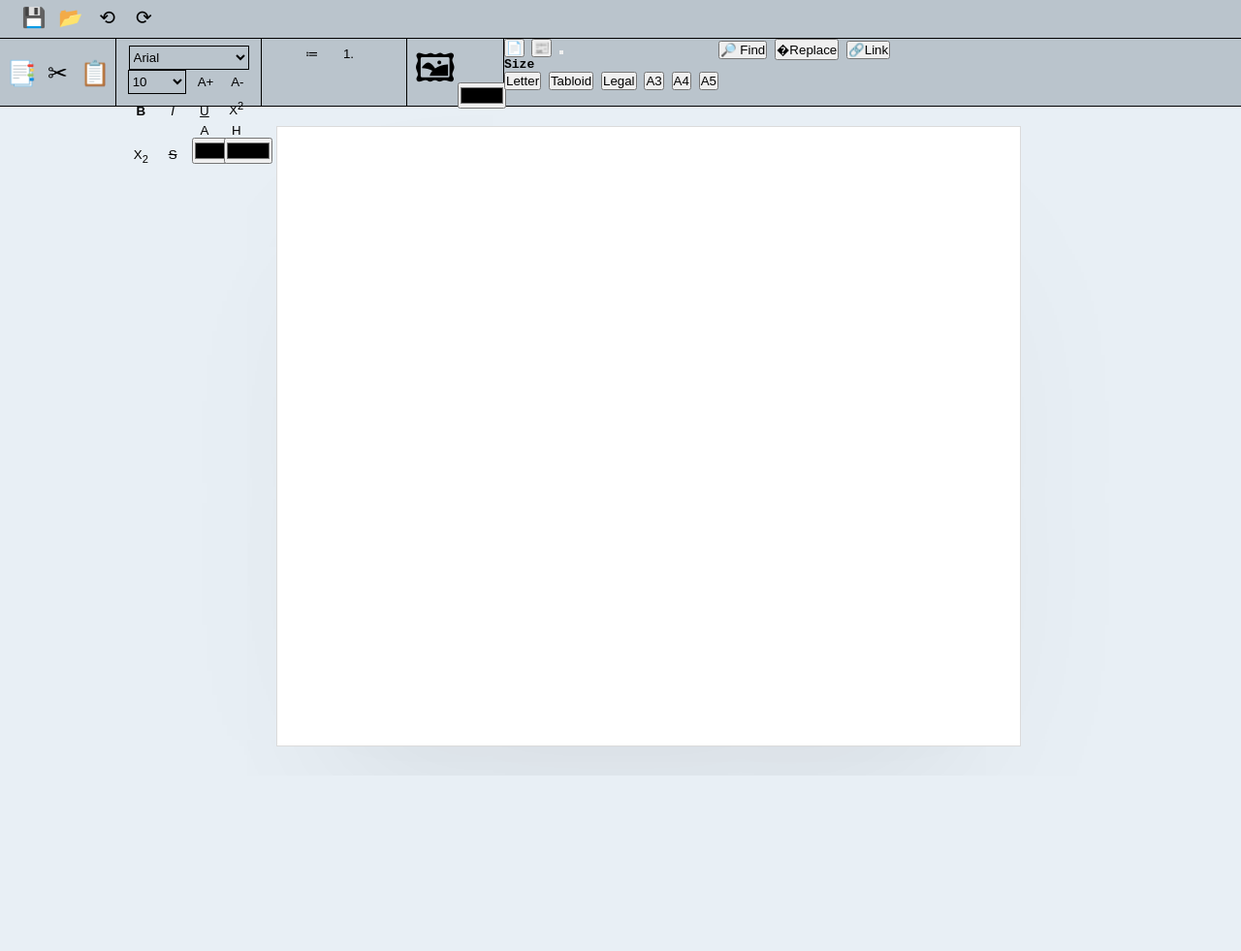
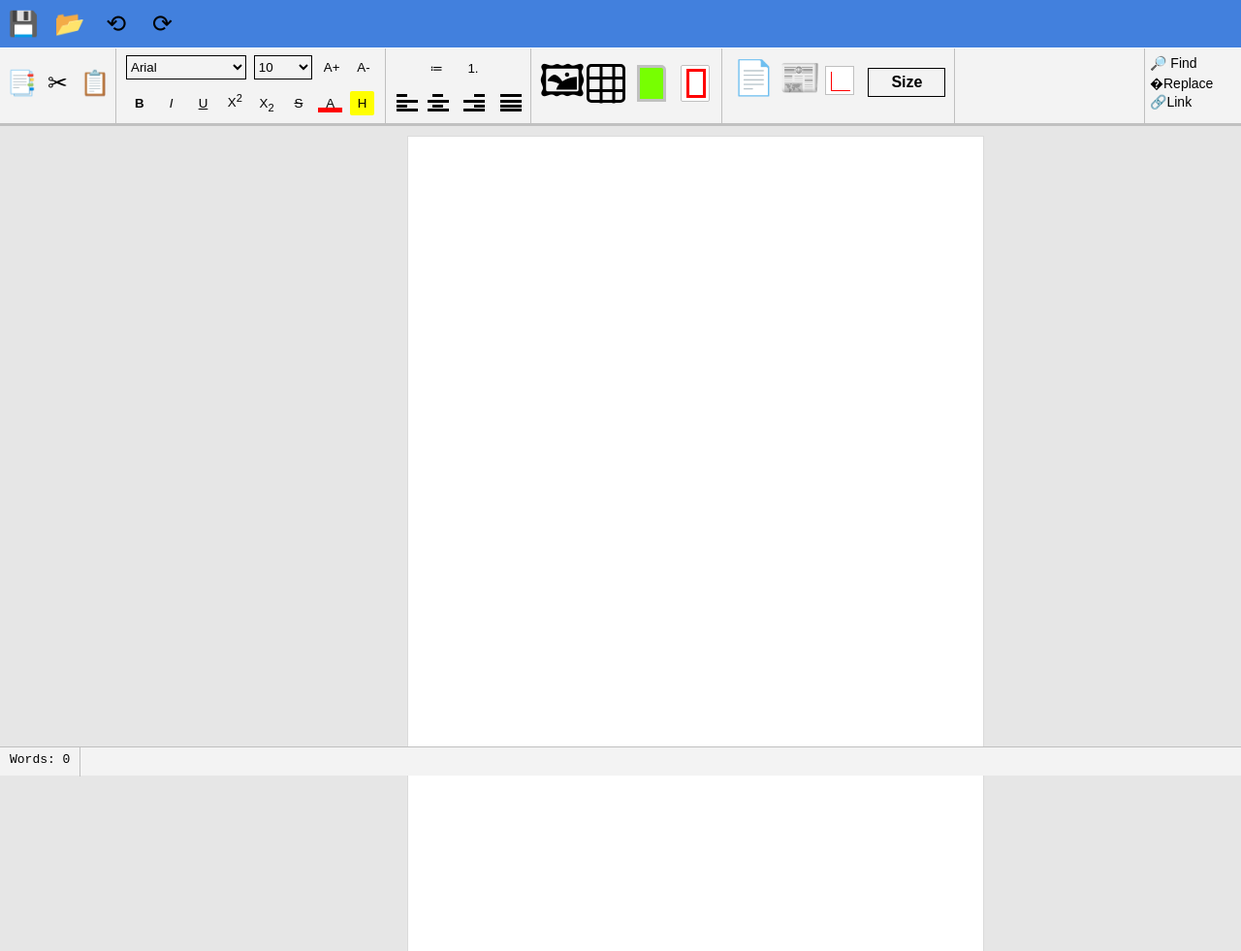
Before and after one commit to ravindrakarwasra/Word-Processor, a plain HTML site: page index.html in a window 1280 px wide. Shown: the whole page at 97% size. Before the commit the page ends 800 px from the top, so only its background shows below. Drawn offline with Linux system fonts and the light colour scheme.

Commit message:
Update style.css

```diff
--- a/style.css
+++ b/style.css
@@ -3,25 +3,38 @@
     padding: 0;
     box-sizing: border-box;
 }
+:root{
+    --color_1:#dbd8e3;
+    --color_2:#E6E6E6;
+    --color_3:#F3F3F3;
+    --color_4:#4280dd;
+
+}
 body{
-    background:#dbe6ef9f;
+    background:var(--color_2);
     font-family: monospace;
 }
+.highlight{
+    background-color: yellow;
+    color: black;
+}
+/*Heading bar*/
 #heading_bar{
-    height: 40px;
+    height: 50px;
     width: 100dvw;
-    background-color: #bac4cc;
+    background-color:var(--color_4) ;
     position: fixed;
     display: flex;
     text-transform: capitalize;
     z-index: 1;
-    border-bottom: 1px solid black;
+    padding: 4px;
+    border-bottom: 1px solid white;
 }
 #heading_bar h2{
-    border-right: 1px solid rgb(0, 0, 0);
     padding-right: 5px;
-    padding: 8px 10px;
+    padding: 4px 10px;
     height: 40px;
+    border-radius: 6px;
 }
 ul{
     list-style: none;
@@ -31,41 +44,42 @@ ul li{
     display:inline-block
 }
 .heding_list{
-    padding: 8px 10px;
-    margin-left: 10px;
-    margin-top: -5px;
+    align-items: center;
+    height: 50px;
 }
 .heding_list li button{
     padding: 0;
-    height: 30px;
-    width: 30px;
+    height: 40px;
+    width: 40px;
+
     background-color: transparent;
     border: none;
-    font-size: 20px;
-}
+    font-size: 25px;
 
 
+}
 #header_menu{
-    height: 70px;
+    height: 80px;
     width: 100dvw;
-    background-color: #bac4cc;
+    background-color: var(--color_3);
     position: fixed;
-    margin-top: 40px;
-    border-bottom: 1px solid black;
+    margin-top: 50px;
     z-index: 1;
+    color: white;
+    border-bottom: 3px solid #c0c0c0;
 }
 #box{
     float: left;
 }
+/*clip board*/
 .clipboard{
     width: 120px;
-    height: 70px;
+    height: 78px;
     position: relative;
    text-align: center;
    padding-top: 10px;
    justify-content: center;
-   border-right: 1px solid black;
-
+   border-right: 1px solid #c0c0c0;
 }
 .clipboard ul{
     list-style: none;
@@ -73,13 +87,8 @@ ul li{
 .clipboard ul li{
     display: inline-block;
 }
-#save,#open{
-    height: 30px;
-    width: 30px;
-    padding:none;
-    font-size: 20px;
-    border-radius: 6px;
-    border: none;
+.clipboard ul li button{
+
 
 }
 .but{
@@ -90,21 +99,12 @@ ul li{
     border: none;
     background-color: transparent;
 }
-.clipboard h4{
-    color: white;
-    padding-top: 6px;
-}
-
 .font_area{
-    height: 70px;
-    width: 150px;
-    border-right: 1px solid black;
+    height: 78px;
+    width: auto;
+    border-right: 1px solid #c0c0c0;
     padding: 7px 10px;
     text-align: center;
-}
-.font_area h4{
-    color: white;
-    padding-top: 6px;
 }
 .font_area .font_style{
     list-style-type: none;
@@ -119,46 +119,59 @@ ul li{
     background-color: transparent;
     border: none;
     border-radius: 4px;
+
 }
 .drop{
     height: 25px;
     border: none;
     border-radius: 4px;
 }
+.drop option{
+    background-color: var(--color_3);
+    border:none;
+    border-radius: 0px;
+}
 #ffamily{
     width: 124px;
     background-color: transparent;
-    border: 1px solid black;
+    border: 1px solid rgb(0, 0, 0);
     border-radius: 0px;
 }
 #fsize{
     width: 60px;
     background-color: transparent;
-    border: 1px solid black;
+    border: 1px solid rgb(0, 0, 0);
     border-radius: 0px;
 }
 .f_second{
-    margin-top: 3px;
+    margin-top: 10px;
 }
-
+.adv-option-button{
+    width: 15px;
+    height: 15px;
+    border: none;
+    display: none;
+}
+#f_col_button::after{
+    content: " ";
+    display: block;
+    height: 5px;
+    width: 100%;
+    background-color: red;
+    margin-top: -3px;
+}
+#highlighter{
+    background-color: yellow;
+    color: black;
+    border-radius: 2px;
+}
 .f_area{
     width: 150px;
-
 }
-.f_third button{
-    height: 25px;
-    width: 30px;
-    background-color: transparent;
-    margin-top: 2px;
-
-}
-
-
-
 .paragraph{
-    height: 70px;
+    height: 78px;
     width:150px ;
-    border-right: 1px solid black;
+    border-right: 1px solid #c0c0c0;
     text-align: center;
 }
 .paragraph ul{
@@ -174,91 +187,375 @@ ul li{
     border: none;
     background-color: transparent;
 }
+.paragraph .li_1{
+    margin-top: 5px;
+}
 .paragraph .li_2{
-    margin-top: 4px;
+    margin-top: 7px;
+}
+.left{
+    height: 22px;
+    width: 25px;
+    margin-left: 6px;
+    background-color: transparent;
+}
+.left::after{
+    content: '    ';
+    height: 7.5px;
+    width: 11px;
+    margin-top: 1px;
+    margin-left: -11px;
+    border-top: 3px solid rgb(0, 0, 0);
+    border-bottom: 3px solid rgb(0, 0, 0);
+    background:transparent;
+    position: absolute;
+}
+.left::before{
+    content: " ";
+    position: absolute;
+    height: 6px;
+    width: 22px;
+    background-color:transparent;
+    margin-top: 7px;
+    margin-left: -11px;
+    border-top: 3px solid rgb(0, 0, 0);
+    border-bottom: 3px solid rgb(0, 0, 0);
+}
+.centre{
+    height: 22px;
+    width: 25px;
+    background-color:transparent;
+}
+.centre::after{
+    content: '    ';
+    height: 7.5px;
+    width: 11px;
+    margin-top: 1px;
+    margin-left: -5.5px;
+    border-top: 3px solid rgb(0, 0, 0);
+    border-bottom: 3px solid rgb(0, 0, 0);
+    background:transparent;
+    position: absolute;
+}
+.centre::before{
+    content: " ";
+    position: absolute;
+    height: 6px;
+    width: 22px;
+    background-color:transparent;
+    margin-top: 7px;
+    margin-left: -11px;
+    border-top: 3px solid rgb(0, 0, 0);
+    border-bottom: 3px solid rgb(0,0,0);
+}
+.right{
+    height: 22px;
+    width: 25px;
+    background-color:transparent;
+}
+.right::after{
+    content: '    ';
+    height: 7.5px;
+    width: 11px;
+    margin-top: 1px;
+    margin-left: 0px;
+    border-top: 3px solid rgb(0, 0, 0);
+    border-bottom: 3px solid rgb(0, 0, 0);
+    background:transparent;
+    position: absolute;
+}
+.right::before{
+    content: " ";
+    position: absolute;
+    height: 6px;
+    width: 22px;
+    background-color:transparent;
+    margin-top: 7px;
+    margin-left: -11px;
+    border-top: 3px solid rgb(0, 0, 0);
+    border-bottom: 3px solid rgb(0, 0, 0);
+}
+.just{
+    height: 22px;
+    width: 25px;
+    background-color: transparent;
+}
+.just::after{
+    content: '    ';
+    height: 7.5px;
+    width: 22px;
+    margin-top: 1px;
+    margin-left: -11px;
+    border-top: 3px solid rgb(0, 0, 0);
+    border-bottom: 3px solid rgb(0, 0, 0);
+    background:transparent;
+    position: absolute;
+}
+.just::before{
+    content: " ";
+    position: absolute;
+    height: 6px;
+    width: 22px;
+    background-color:transparent;
+    margin-top: 7px;
+    margin-left: -11px;
+    border-top: 3px solid rgb(0, 0, 0);
+    border-bottom: 3px solid rgb(0, 0, 0);
 }
 
-.paragraph .adv-option-button{
-    width: 15px;
-    height: 15px;
-    border: none;
 
-
-}
-.save{
-    height: 100px;
-    width: 120px;
-    border-right: 1px solid black;
-    text-align: center;
-    padding: 10px 10px;
-}
-.save h4{
-    color: white;
-    padding-top: 16px;
-}
-.save ul{
-    list-style: none;
-}
-.save ul li{
-    display: inline-block;
-}
 .insert{
-    height: 70px;
-    width: 100px;
-    border-right: 1px solid black;
+    height: 78px;
+    width: auto;
+    border-right: 1px solid #c0c0c0;
     padding: 1px 7px;
     display: flex;
 }
-
 .insert button{
     height: 40px;
     width: 40px;
     background: transparent;
     border: none;
     font-size: 40px;
-
+    color: white;
 }
-
 table {
     border-collapse: collapse;
   }
-
-  th, td {
+th, td {
     border: 1px solid #ccc;
     padding: 10px;
     height: 40px;
     width: 80px;
-  }
+}
 img{
     height: auto;
     width: auto;
     max-width: 50dvw;
     max-height: 50dvh;
+    color: black;
+}
+#upload{
+    font-size: 45px;
+    color: black;
 }
 #insertTableButton{
-    padding-top: 13px;
-    margin-left: 5px;
+    margin-top: 15px;
+    margin-left: 10px;
+    border: 3px solid rgb(0, 0, 0);
+    border-radius: 5px;
+
+
 }
-#insertTableButton img{
+.table{
+    height: 35px;
+    width: 35px;
+
+}
+.table::after{
+    content: " ";
+    position: absolute;
+    height: 10px;
+    width: 38px;
+    border-top: 3px solid rgb(0, 0, 0);
+    border-bottom: 3px solid rgb(0, 0, 0);
+    margin-left: -19px;
+    margin-top: 10px;
+}
+.table::before{
+    content: " ";
+    position: absolute;
+    height: 10px;
+    width: 39px;
+    border-top: 3px solid rgb(0, 0, 0);
+    border-bottom: 3px solid rgb(0, 0, 0);
+    margin-left: -19px;
+    margin-top: 9.5px;
+    z-index: 99;
+    transform: rotate(-90deg);
+}
+
+
+.pageco{
+    height: 38px;
+    width:30px;
+    background-color: rgb(119, 255, 1);
+    border-top-right-radius: 5px;
+    border:3px solid #c0c0c0;
+    margin-top: 11px;
+}
+.pageBorder{
     height: 40px;
     width: 40px;
-    border-radius: 10px;
+    padding: 5px;
+    margin-top: 11px;
+    margin-left: 6px;
+
+}
+.pagein{
+    height: 38px;
+    width: 30px;
+    padding: 3px 5px;
+    border-radius: 2px;
+    border: 1px solid #c0c0c0;
+    background-color: #fff;
+}
+.colorChange{
+    height: 40px;
+    width: 40px;
+    padding: 5px 5px;
+    padding-left: 6px;
+    margin-left: 6px;
+    border-radius: 6px;
+}
+#colorButton{
+    height: 30px;
+    width: 50px;
+    font-size: 12px;
+    background-color: transparent;
+    border: none;
+    color: white;
+}
+#colorInput{
+    display: none;
+}
+#addBorderButton{
+    height: 30px;
+    width: 20px;
+    background-color: transparent;
+    border: 3px solid rgb(255, 0, 0);
+}
+
+
+
+.orientation{
+    width: 240px;
+    height: 78px;
+    border-right: 1px solid #c0c0c0;
+    padding: 10px 10px;
+}
+.orientation button{
+    height: 40px;
+    width: 40px;
+    font-size: 35px;
+    background-color: transparent;
+    border: none;
+}
+#size-menu {
+    background-color: var(--color_3);
+    height: 30px;
+    width: 40px;
+    list-style-type: none;
+    margin-left: 140px;
+    margin-top: -30px;
+    padding:0;
+    display: flex;
+    font-family: sans-serif;
+    text-align: center;
+}
+#size-menu li {
+    position: relative;
+}
+#size-menu h4{
+    display: block;
+    margin-top:0px;
+    height: 30px;
+    width: 80px;
+    padding-top: 5px;
+    border: 1px solid rgb(0, 0, 0);
+    color: #000000;
+    text-decoration: none;
+}
+
+
+#size-menu ul {
+    position: absolute;
+    top: 100%;
+    left: 0;
+    background-color: var(--color_4);
+    list-style-type: none;
+    margin: 0;
+    padding: 0;
+    display: none;
+}
+
+
+#size-menu ul li {
+    display: block;
+}
+
+
+#size-menu ul button {
+    width: 80px;
+    padding: 5px 10px;
+    font-size: 14px;
+    background-color: transparent;
+    color: white;
+}
+
+
+#size-menu li:hover > ul {
+    display: block;
+}
+#mar_btn{
+    background-color: white;
+    height: 30px;
+    width: 30px;
+    padding: 5px;
+    border: 5px;
+    border: 1px solid #c0c0c0;
+}
+.margin{
+    height: 20px;
+      width: 20px;
+      border-left: 1px solid red;
+      border-bottom: 1px solid red;
+}
+.find_text{
+    height: 78px;
+    width: 100px;
+    float: right;
+    border-left: 1px solid #c0c0c0;
+    color: black;
+    padding: 5px 5px;
+}
+.find_text button{
+    text-align: left;
+    background-color: transparent;
+    height: 20px;
+    width: 70px;
+    font-size: 14px;
+    border: transparent;
+    transition: .7s ease;
+}
+.find_text button:hover{
+    background-color: #c0c0c0;
+
 }
 #textArea{
     position: absolute;
-    width: 60dvw;
-    min-height: 80dvh;
-    margin: auto 285px;
-    margin-bottom: 20px;
-    margin-top: 130px;
+    width:595px;
+    min-height: 842px;
+    margin: auto 420px;
+    margin-top: 140px;
     padding: 80px 80px;
     background-color: white;
     border: solid 1px rgb(219, 219, 219);
-    box-shadow:
-  0 -3.6px 5.1px -65px rgba(0, 0, 0, 0.022),
-  0 -4.8px 12.2px -65px rgba(0, 0, 0, 0.027),
-  0 -2.7px 23px -65px rgba(0, 0, 0, 0.031),
-  0 5.1px 41.1px -65px rgba(0, 0, 0, 0.039),
-  0 24.4px 76.9px -65px rgba(0, 0, 0, 0.056),
-  0 79px 184px -65px rgba(0, 0, 0, 0.1);
 }
+#foot{
+    height: 30px;
+    width: 100%;
+    background-color:var(--color_3);
+    position: fixed;
+    top: 100%;
+    transform: translate(-0%,-100%);
+    z-index: 99;
+    border-top:1px solid #c0c0c0;
+}
+.w-counter{
+    float: left;
+    height: 30px;
+    padding: 5px 10px;
+    width: auto;
+    border-right: 1px solid #c0c0c0;
+}
```
